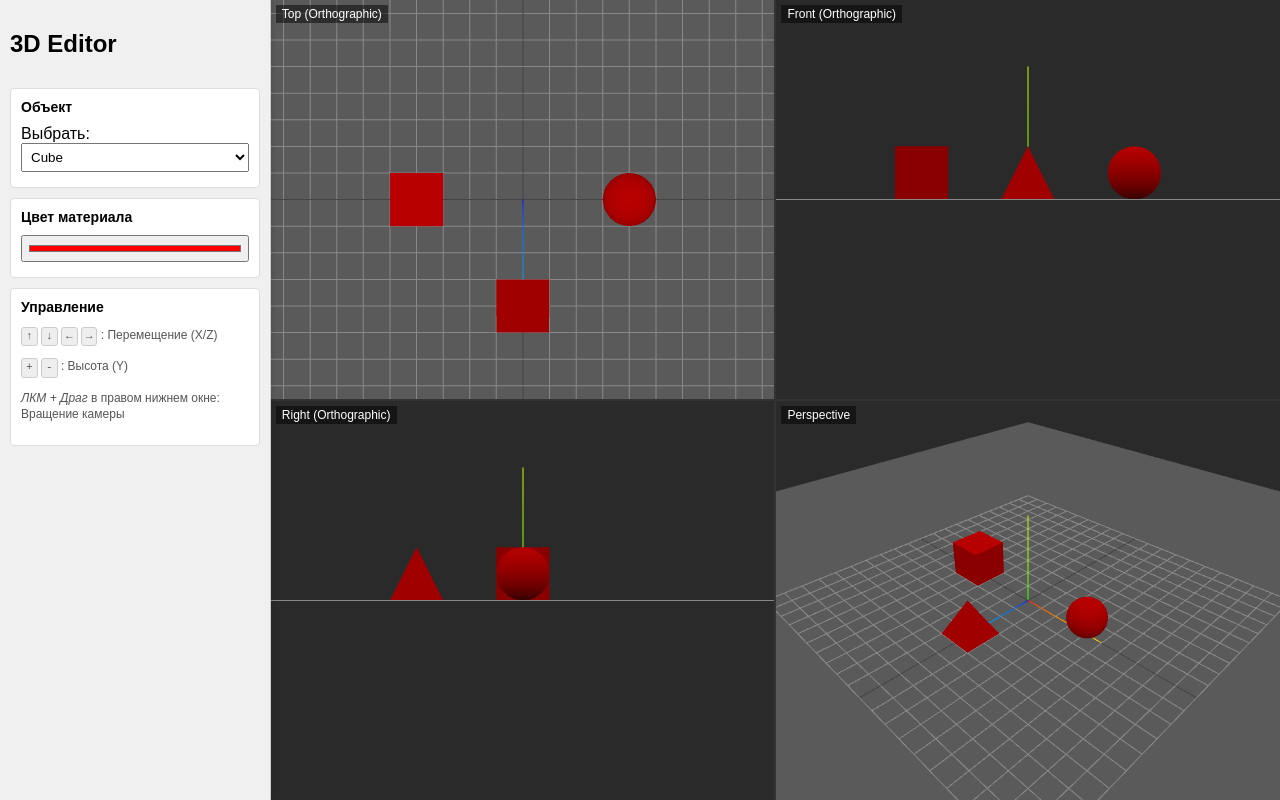
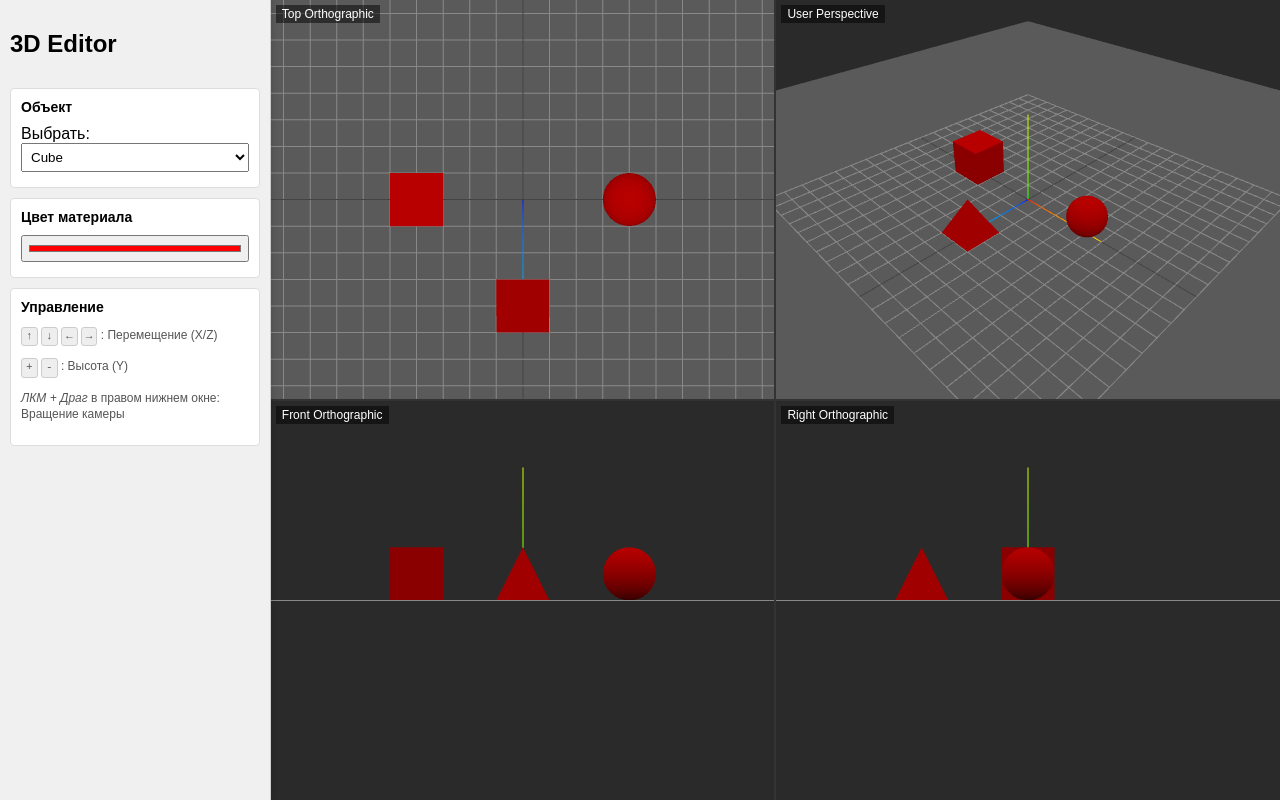
Before and after one commit to egorantip/WebApp, a plain HTML site: page index.html in a window 1280 px wide. Drawn offline with nearby package versions, Linux system fonts and the light colour scheme; animation ran at ten frames a second.

Commit message:
Backup before restructuring

```diff
--- a/index.html
+++ b/index.html
@@ -143,16 +143,16 @@
     <!-- 4 Окна просмотра -->
     <div id="viewports">
         <div class="viewport" id="view-top">
-            <div class="label">Top (Orthographic)</div>
+            <div class="label">Top Orthographic</div>
+        </div>
+        <div class="viewport" id="view-persp">
+            <div class="label">User Perspective</div>
         </div>
         <div class="viewport" id="view-front">
-            <div class="label">Front (Orthographic)</div>
+            <div class="label">Front Orthographic</div>
         </div>
         <div class="viewport" id="view-right">
-            <div class="label">Right (Orthographic)</div>
-        </div>
-        <div class="viewport" id="view-persp">
-            <div class="label">Perspective</div>
+            <div class="label">Right Orthographic</div>
         </div>
     </div>
 
```
